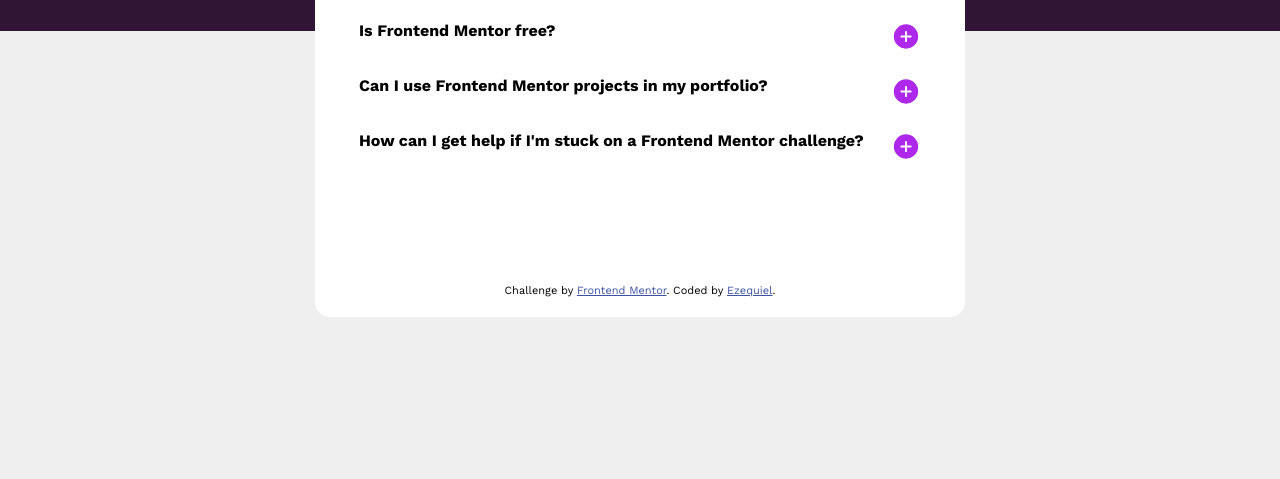
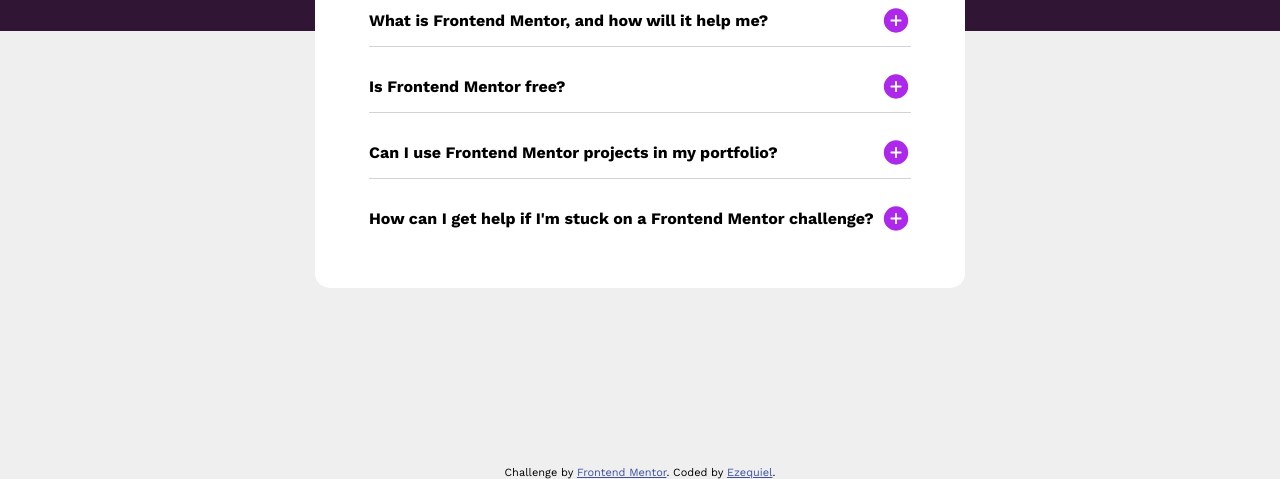
Before and after one commit to EzequielSR/faq-accordion-main, a plain HTML site: page index.html in a window 1280 px wide. Shown: the part 321-800 px from the top of the page. Drawn offline with nearby package versions, Linux system fonts and the light colour scheme.

Commit message:
Update css and html

```diff
--- a/index.html
+++ b/index.html
@@ -1,11 +1,14 @@
 <!DOCTYPE html>
 <html lang="en">
+
 <head>
   <link rel="preconnect" href="https://fonts.googleapis.com">
   <link rel="preconnect" href="https://fonts.gstatic.com" crossorigin>
-  <link href="https://fonts.googleapis.com/css2?family=Work+Sans:ital,wght@0,100..900;1,100..900&display=swap" rel="stylesheet">
+  <link href="https://fonts.googleapis.com/css2?family=Work+Sans:ital,wght@0,100..900;1,100..900&display=swap"
+    rel="stylesheet">
   <meta charset="UTF-8">
-  <meta name="viewport" content="width=device-width, initial-scale=1.0"> <!-- displays site properly based on user's device -->
+  <meta name="viewport" content="width=device-width, initial-scale=1.0">
+  <!-- displays site properly based on user's device -->
   <link rel="icon" type="image/png" sizes="32x32" href="./assets/images/favicon-32x32.png">
   <title>Frontend Mentor | FAQ accordion</title>
   <link rel="shortcut icon" href="assets/images/favicon-32x32.png" type="image/x-icon">
@@ -18,9 +21,16 @@
       box-sizing: border-box;
       font-family: 'Work Sans', sans-serif;
     }
+
     body {
       background-color: rgb(239, 239, 239);
+      display: flex;
+      flex-direction: column;
+      min-height: 100vh;
+      justify-content: center;
+      align-items: center;
     }
+
     .background-image {
       background-image: url(assets/images/background-pattern-desktop.svg);
       background-repeat: no-repeat;
@@ -28,67 +38,118 @@
       width: 100%;
       height: 44vh;
     }
+
     .main {
       height: 100vh;
       display: flex;
       justify-content: center;
       align-items: center;
     }
+
     .box {
       padding: 20px;
-      width: 650px;
+      width: 80%;
+      max-width: 650px;
       border-radius: 15px;
       background-color: white;
-      transition:  height 0.3s ease;
+      transition: height 0.3s ease;
     }
+
     .title {
       margin: 24px;
       display: flex;
     }
-    .title > img {
+
+    .title>img {
       margin-right: 15px;
+
     }
-    .title > h1 {
+
+    .title>h1 {
       font-weight: 700;
-      font-size: 3rem;
+      font-size: 2rem;
       text-align: center;
     }
+
     .subTopics {
       margin: 24px;
     }
-    .subTopics > p {
-      width: 500px;
+
+    .subTopics>p {
+      width: 100%;
       text-align: left;
       margin-top: 10px;
-      font-size: 16px;
+      font-size: 14px;
       color: gray;
     }
+
     .sub-title {
       display: flex;
       justify-content: space-between;
+      align-items: center;
     }
+    .sub-title-container {
+      border-bottom: 1px solid lightgray;
+      padding-bottom: 10px;
+    }
+
     .sub-title h3 {
       margin: 0;
       font-size: 16px;
     }
+
     .toggle-image {
       cursor: pointer;
-      width: 30px;
+      width: 20px;
     }
+
     .toggle-text {
-      display: none; /* Inicialmente escondido */
+      display: none;
+      /* Inicialmente escondido */
       margin-top: 10px;
     }
+
     .attribution {
       font-size: 11px;
       text-align: center;
-      margin-top: 20%;
+      margin-top: auto;
+
     }
+
     .attribution a {
       color: hsl(228, 45%, 44%);
     }
+
+    @media (min-width: 768px) {
+      .box {
+        padding: 30px;
+        /* Ajuste de padding para desktop */
+      }
+
+      .title>h1 {
+        font-size: 3rem;
+        align-items: center;
+        /* Tamanho da fonte aumentado para desktop */
+      }
+
+      .subTopics>p {
+        font-size: 16px;
+        /* Tamanho da fonte restaurado para desktop */
+      }
+
+      .toggle-image {
+        width: 30px;
+        /* Tamanho da imagem restaurado para desktop */
+      }
+
+      .attribution {
+        font-size: 11px;
+        /* Tamanho da fonte restaurado para desktop */
+      }
+    }
   </style>
 </head>
+
 <body>
   <div class="background-image">
     <div class="main">
@@ -97,7 +158,8 @@
           <img src="assets/images/icon-star.svg" alt="Purple Star Image">
           <h1>FAQs</h1>
         </div>
-        <div class="subTopics">
+        <div class="subTopics"><div class="sub-title-container">
+
             <div class="sub-title">
               <h3>What is Frontend Mentor, and how will it help me?</h3>
               <img src="assets/images/icon-plus.svg" class="toggle-image">
@@ -108,7 +170,9 @@
               all levels and ideal for portfolio building.
             </p>
         </div>
-        <div class="subTopics">
+        </div>
+        <div class="subTopics"><div class="sub-title-container">
+
             <div class="sub-title">
               <h3>Is Frontend Mentor free?</h3>
               <img src="assets/images/icon-plus.svg" class="toggle-image">
@@ -118,7 +182,9 @@
               option providing access to a range of projects suitable for all skill levels.
             </p>
         </div>
-        <div class="subTopics">
+        </div>
+        <div class="subTopics"><div class="sub-title-container">
+
             <div class="sub-title">
               <h3>Can I use Frontend Mentor projects in my portfolio?</h3>
               <img src="assets/images/icon-plus.svg" class="toggle-image">
@@ -127,6 +193,7 @@
               Yes, you can use projects completed on Frontend Mentor in your portfolio. It's an excellent
               way to showcase your skills to potential employers!
             </p>
+        </div>
         </div>
         <div class="subTopics">
           <div class="sub-title">
@@ -138,21 +205,21 @@
             channel where you can ask questions and seek support from other community members.
           </p>
         </div>
+      </div>
+    </div>
+  </div>
   <div class="attribution">
     Challenge by <a href="https://www.frontendmentor.io?ref=challenge" target="_blank">Frontend Mentor</a>.
     Coded by <a href="#">Ezequiel</a>.
   </div>
-      </div>
-    </div>
-  </div>
   <script src="https://code.jquery.com/jquery-3.6.0.min.js"></script>
   <script>
-    $(document).ready(function(){
-      $('.toggle-image').click(function(){
+    $(document).ready(function () {
+      $('.toggle-image').click(function () {
         var imgSrc = $(this).attr('src');
         var toggleText = $(this).closest('.subTopics').find('.toggle-text');
 
-        if(imgSrc === 'assets/images/icon-plus.svg') {
+        if (imgSrc === 'assets/images/icon-plus.svg') {
           $(this).attr('src', 'assets/images/icon-minus.svg'); // Muda a imagem para "-"
           toggleText.slideDown(); // Mostra o texto
         } else {
@@ -163,4 +230,5 @@
     });
   </script>
 </body>
+
 </html>
```
Lines whose indentation alone changed are shown as unchanged.
